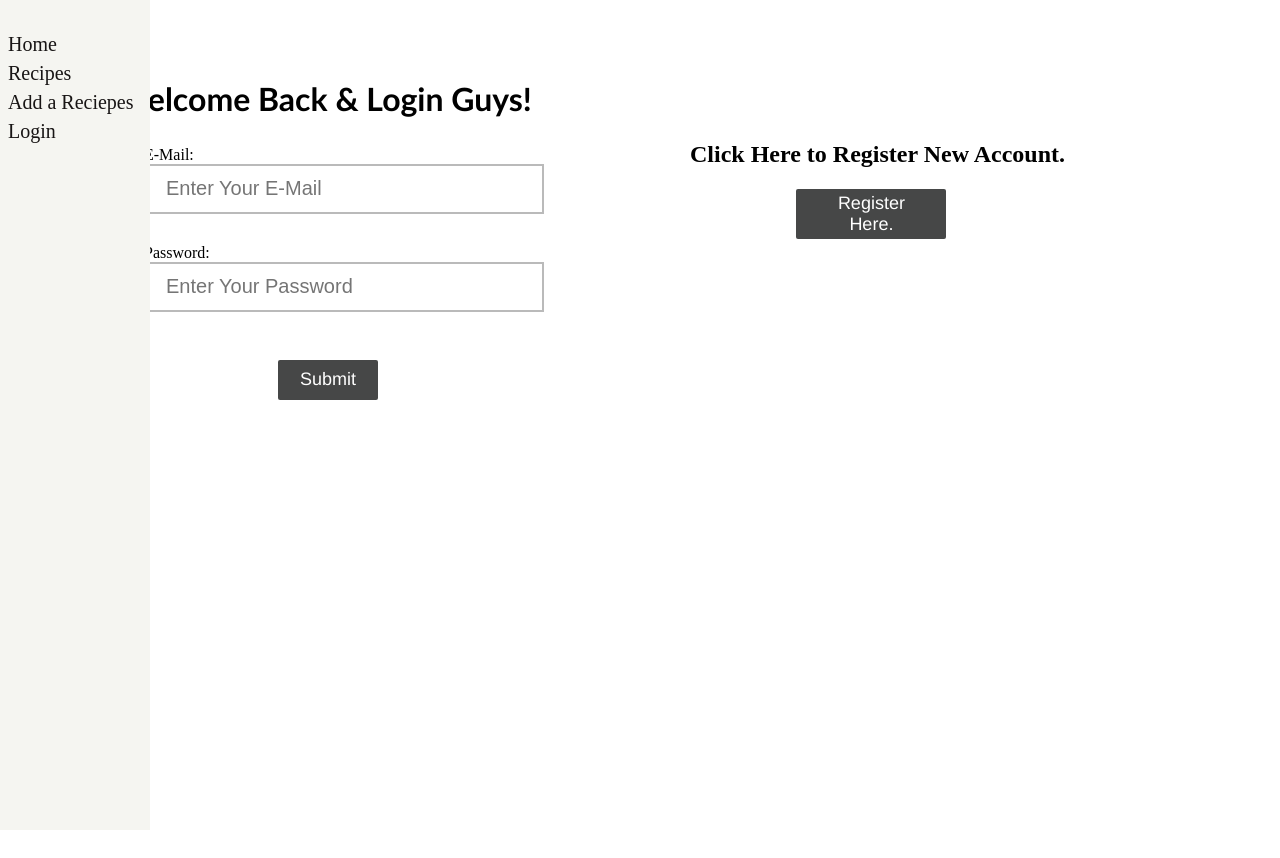
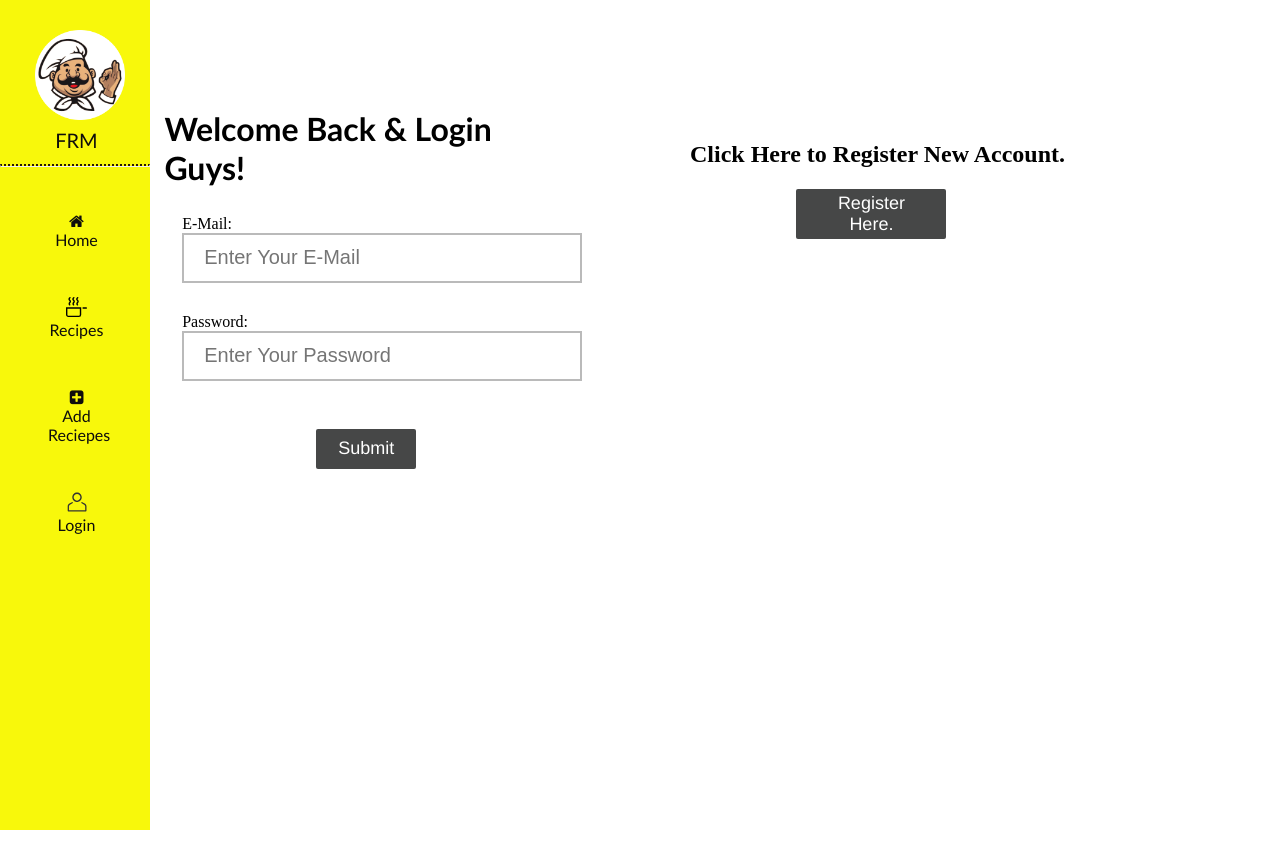
Before and after one commit to invisiblegeek1/DigitalKitchen, an Angular app in the folder AngularClient/: page /login in a window 1280 px wide. Built offline with nearby package versions, Linux system fonts and the light colour scheme.

Commit message:
Receipe Form completed

```diff
--- a/AngularClient/src/app/landing-page-container/landing-page-container.component.html
+++ b/AngularClient/src/app/landing-page-container/landing-page-container.component.html
@@ -7,13 +7,12 @@
 
         <div class="Landing_Page_Search_Section">
             <div class="Landing_Page_Search_Container">
-                <input type="text" class="Landing_Page_Search" name="search" placeholder="What you're looking for" required>
-                <button type="submit" class="Landing_Page_Search_Button"><img src="../../assets/svg/search-icon.svg" alt="" srcset=""></button>
+                <input type="text" class="Landing_Page_Search" name="search" placeholder="What you're looking for"
+                    required>
+                <button type="submit" class="Landing_Page_Search_Button"><img src="../../assets/svg/search-icon.svg"
+                        alt="" srcset=""></button>
+            </div>
 
-            </div>
-            <div>
-                <span></span>
-            </div>
 
         </div>
 
--- a/AngularClient/src/app/login/login.component.css
+++ b/AngularClient/src/app/login/login.component.css
@@ -6,12 +6,14 @@
     align-items: center;
     justify-content: center;
     flex-flow: column;
+    padding: 30px;
 }
 .Login_Form_Section{
     display: flex;
     flex-flow: row;
     width: 400px;
     height: 100%;
+
 }
 .Login_Form_E-Mail{
     display: flex;
@@ -37,21 +39,28 @@
     box-sizing: border-box;
 }
 .Login_Form_Right_Column{
+    flex: 50%;
+
     float: right;
     width: 50%;
     margin-top: 5%;
+    padding-left: 1%;
+
     padding: 50px;
     height: 350px;
 }
 .Login_Form_Left_Column{
+    flex: 25%;
     float: left;
     width: 50%;
     padding: 50px;
+    padding-left: 10%;
     height: 350px;
 }
 .Login_Form_Row :after{
     display: table;
     clear: both;
+
 }
 
 input{
@@ -110,6 +119,3 @@ hr{
     width: 150px;
     height: 50px;
 }
-@media screen and (max-width: 768px){
-
-}
--- a/AngularClient/src/app/navbar-component/navbar-component.component.css
+++ b/AngularClient/src/app/navbar-component/navbar-component.component.css
@@ -4,19 +4,30 @@
     position: fixed;
     top: 0;
     left: 0;
-    background-color: rgb(245, 245, 241);
+    background-color: rgb(248, 248, 11);
     overflow: hidden;
     padding-top: 30px;
+
+
 }
 
 .Navbar_sidenav a{
-    padding: 3px  4px 3px 8px;
+    padding: 4px  5px 4px 8px;
     text-decoration: none;
-    font-size: 20px;
-    color: rgb(24, 21, 21);
+    font-family: 'Gill Sans', 'Gill Sans MT', Calibri, 'Trebuchet MS', sans-serif;
+    font-size: 16px;
+    color: rgb(14, 13, 12);
     display: block;
+    margin: 40px;
+    text-align: center;
 }
 
+
 .Navbar_sidenav a:hover{
+    background-color: rgb(255, 255, 255);
+    width: auto;
     color: #181717;
 }
+hr.dashed {
+    border-top: 2px dotted rgba(19, 1, 1, 0.904);
+  }
--- a/AngularClient/src/app/navbar-component/navbar-component.component.html
+++ b/AngularClient/src/app/navbar-component/navbar-component.component.html
@@ -7,12 +7,17 @@
     <title>Recipe Mangaement</title>
 </head>
 <body>
+
     <div class="Navbar_sidenav">
-        <a routerLink="Home"> Home </a>
+        <img src="../../assets/images/navbrand.png" alt="" style="margin-left: 23%;" height="90px" srcset="">
+        <a routerLink="Home" class="navbar-brand" style="margin:0;font-size: 20px;">FRM</a><hr class="dashed">
 
-        <a routerLink="recipes"> Recipes </a>
-        <a routerLink="recipeform">Add a Reciepes</a>
-        <a routerLink="login"> Login</a>
+
+        <a routerLink="Home"><i class="fa fa-home"aria-hidden="true"></i> Home </a>
+
+        <a routerLink="recipes">  <img src="../../assets/svg/recipe-icon.svg" alt="" height="20px" srcset="">Recipes </a>
+        <a routerLink="recipeform"><i class="fa fa-plus-square" aria-hidden="true"></i><br> Add Reciepes</a>
+        <a routerLink="login"> <img src="../../assets/svg/user-icon1.svg" alt="" srcset=""height="20px"> Login</a>
     </div>
 
 
--- a/AngularClient/src/app/recipe-form/recipe-form.component.html
+++ b/AngularClient/src/app/recipe-form/recipe-form.component.html
@@ -12,7 +12,7 @@
                 <input class="form-control" formControlName="preparation_time" />
             </div>
             <div class="form-group">
-                <label>Serving  Time:</label>
+                <label>Total  Time:</label>
                 <input class="form-control" formControlName="total_time" />
             </div>
 
--- a/AngularClient/src/app/recipe-form/recipe-form.component.ts
+++ b/AngularClient/src/app/recipe-form/recipe-form.component.ts
@@ -39,14 +39,29 @@ export class RecipeFormComponent  {
   }
 
   handleSubmit(event: any) {
+
     if (this.profileFormGroup.valid) {
-      // console.log(this.profileFormGroup.value);
-      // const resultArray = Object.keys(this.process).map(function (index) {
-      //       let process1 = FormGroup.pr.toString()
-      //       return process1
-      // });
-    }
+      let categoryList= this.profileFormGroup.controls['category'].value.map( ( el:any )=>{
+        return el.category;
+       });
+
+       let stepsList= this.profileFormGroup.controls['process'].value.map( ( el:any )=>{
+        return el.process;
+       } );
+
+      let recipe:any={
+        name:this.profileFormGroup.controls['name'].value,
+        preparation_time:this.profileFormGroup.controls['preparation_time'].value,
+        total_time:this.profileFormGroup.controls['total_time'].value ,
+        nutrition:this.profileFormGroup.controls['nutrition'].value,
+        category:categoryList,
+        items:this.profileFormGroup.controls['items'].value ,
+        process:stepsList
+      }
+
+   console.log(recipe);
   }
+}
 
 
   addNewItems() {
```
Also changed, not shown: AngularClient/src/assets/images/navbrand.png (added), AngularClient/src/assets/svg/user-icon1.svg.
